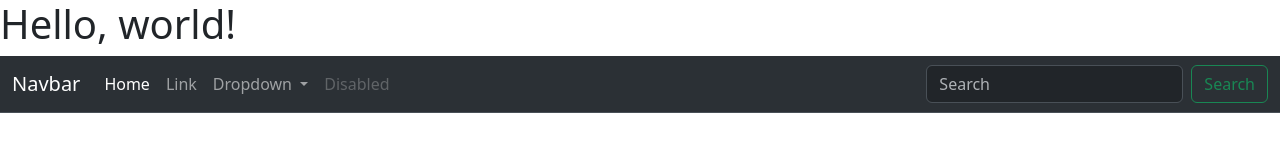
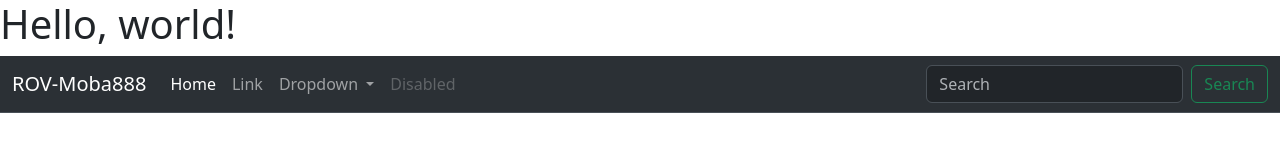
Before and after one commit to kenduen5555/group.intro.web, a plain HTML site: page index.html in a window 1280 px wide. Drawn offline with nearby package versions, Linux system fonts and the light colour scheme.

Commit message:
Update index.html

```diff
--- a/index.html
+++ b/index.html
@@ -10,7 +10,7 @@
     <h1>Hello, world!</h1>
     <nav class="navbar navbar-expand-lg bg-body-tertiary navbar bg-dark border-bottom border-body" data-bs-theme="dark">
       <div class="container-fluid">
-        <a class="navbar-brand" href="#">Navbar</a>
+        <a class="navbar-brand" href="#">ROV-Moba888</a>
         <button class="navbar-toggler" type="button" data-bs-toggle="collapse" data-bs-target="#navbarSupportedContent" aria-controls="navbarSupportedContent" aria-expanded="false" aria-label="Toggle navigation">
           <span class="navbar-toggler-icon"></span>
         </button>
```
